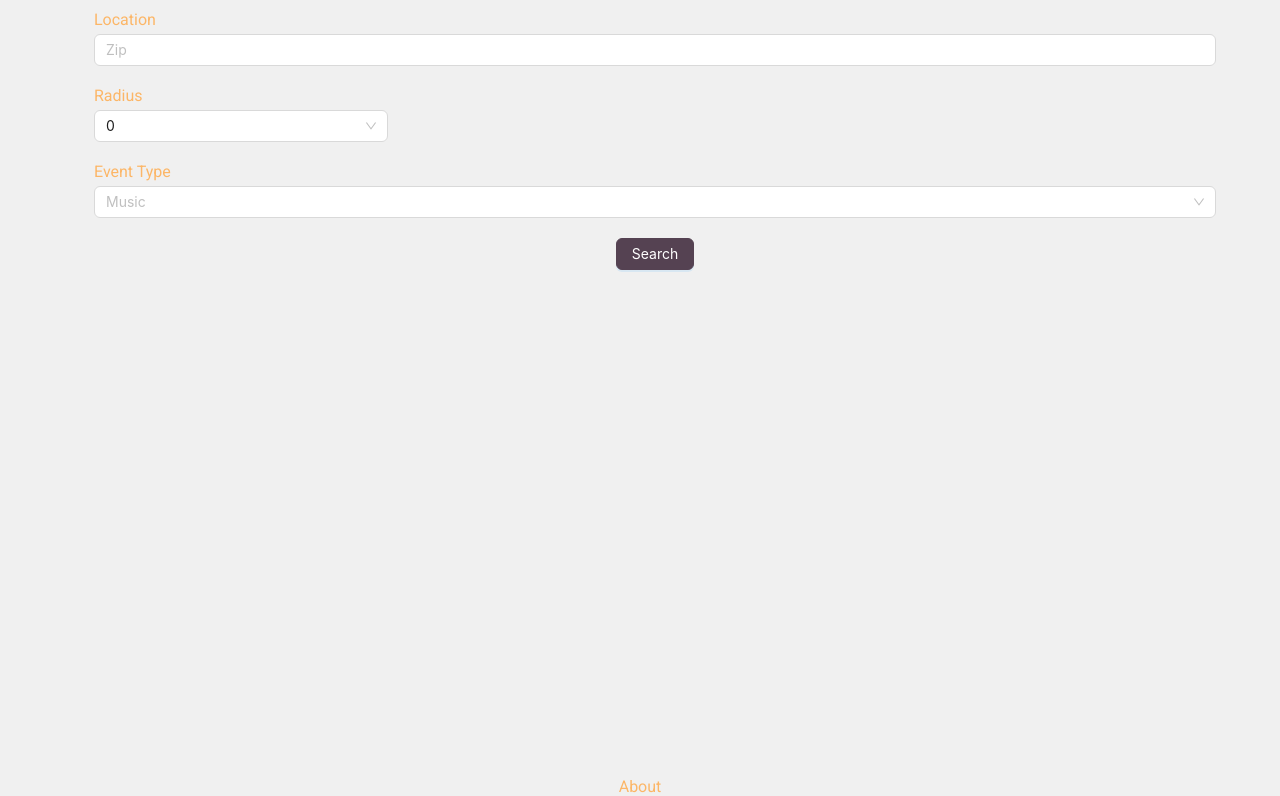
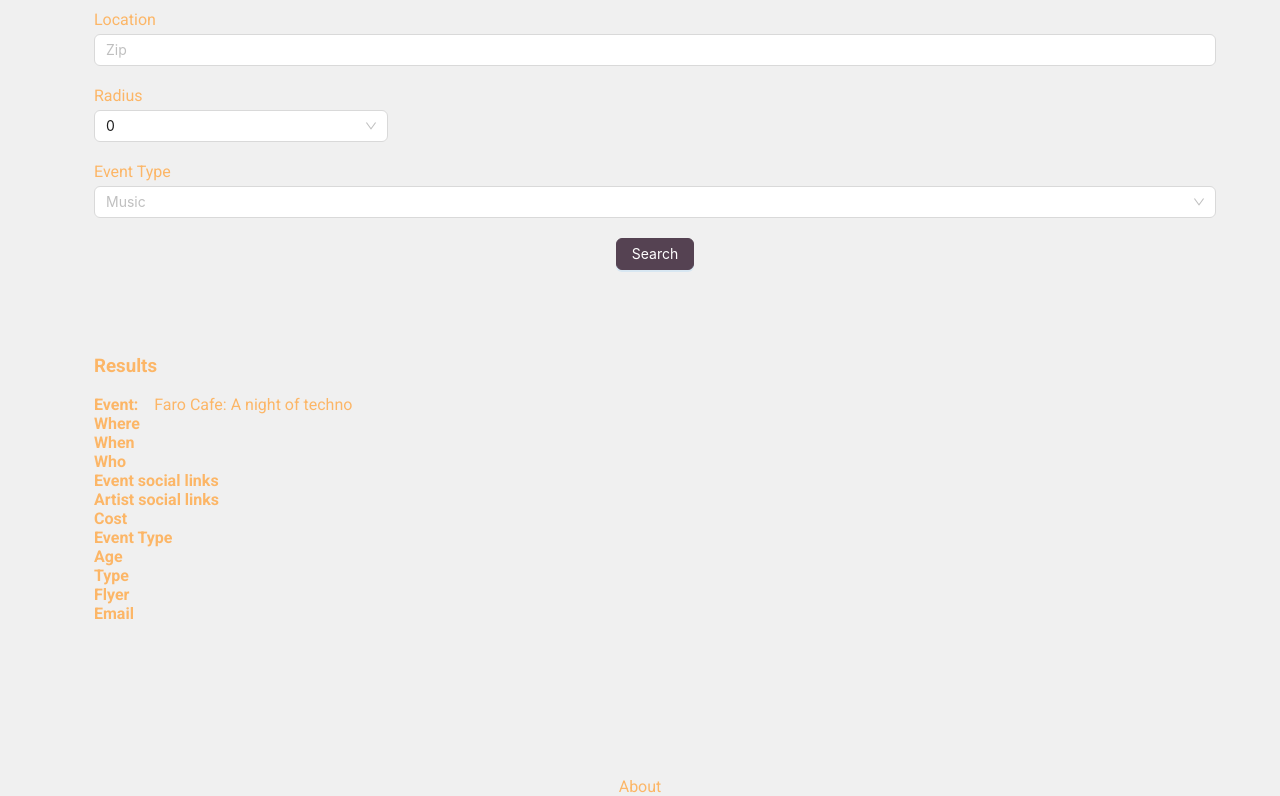
Before and after one commit to alkalinemusic/myundergroundeventAGAIN, a React (Vite) app: page /findevent in a window 1280 px wide. Shown: the part 399-1195 px from the top of the page. Built offline with nearby package versions, Linux system fonts and the light colour scheme.

Commit message:
add all event details row headers

```diff
--- /dev/null
+++ b/src/CSS/SearchResults.css
@@ -0,0 +1,9 @@
+.search-results-h3 {
+  margin-top: 85px;
+}
+
+.search-results-section {
+}
+
+.row-header {
+}
--- /dev/null
+++ b/src/components/SearchResults.jsx
@@ -0,0 +1,51 @@
+import React from "react";
+import "../CSS/SearchResults.css";
+
+export default function SearchResults() {
+  return (
+    <div>
+      <h3 className="search-results-h3">Results</h3>
+      <div className="search-results-section">
+        <div>
+          <span className="row-header">
+            <strong>Event:&nbsp;&nbsp;&nbsp;</strong>
+          </span>{" "}
+          Faro Cafe: A night of techno
+        </div>
+        <div className="">
+          <strong>Where</strong>
+        </div>
+        <div className="">
+          <strong>When</strong>
+        </div>
+        <div className="">
+          <strong>Who</strong>
+        </div>
+        <div className="">
+          <strong>Event social links</strong>
+        </div>
+        <div className="">
+          <strong>Artist social links</strong>
+        </div>
+        <div className="">
+          <strong>Cost</strong>
+        </div>
+        <div className="">
+          <strong>Event Type</strong>
+        </div>
+        <div className="">
+          <strong>Age</strong>
+        </div>
+        <div className="">
+          <strong>Type</strong>
+        </div>
+        <div className="">
+          <strong>Flyer</strong>
+        </div>
+        <div className="">
+          <strong>Email</strong>
+        </div>
+      </div>
+    </div>
+  );
+}
--- a/src/pages/FindEvent.jsx
+++ b/src/pages/FindEvent.jsx
@@ -5,6 +5,7 @@ import "../CSS/FindEvent.css";
 import dayjs from "dayjs";
 import RadiusPicker from "../components/RadiusPicker";
 import EventType_FindEvent from "../components/EventType_FindEvent";
+import SearchResults from "./../components/SearchResults";
 
 const minDate = dayjs().subtract(1, "day");
 const maxEndDate = dayjs();
@@ -49,6 +50,7 @@ export default function FindEvent() {
             Search
           </Button>
         </div>
+        <SearchResults />
       </div>
     </div>
   );
```
